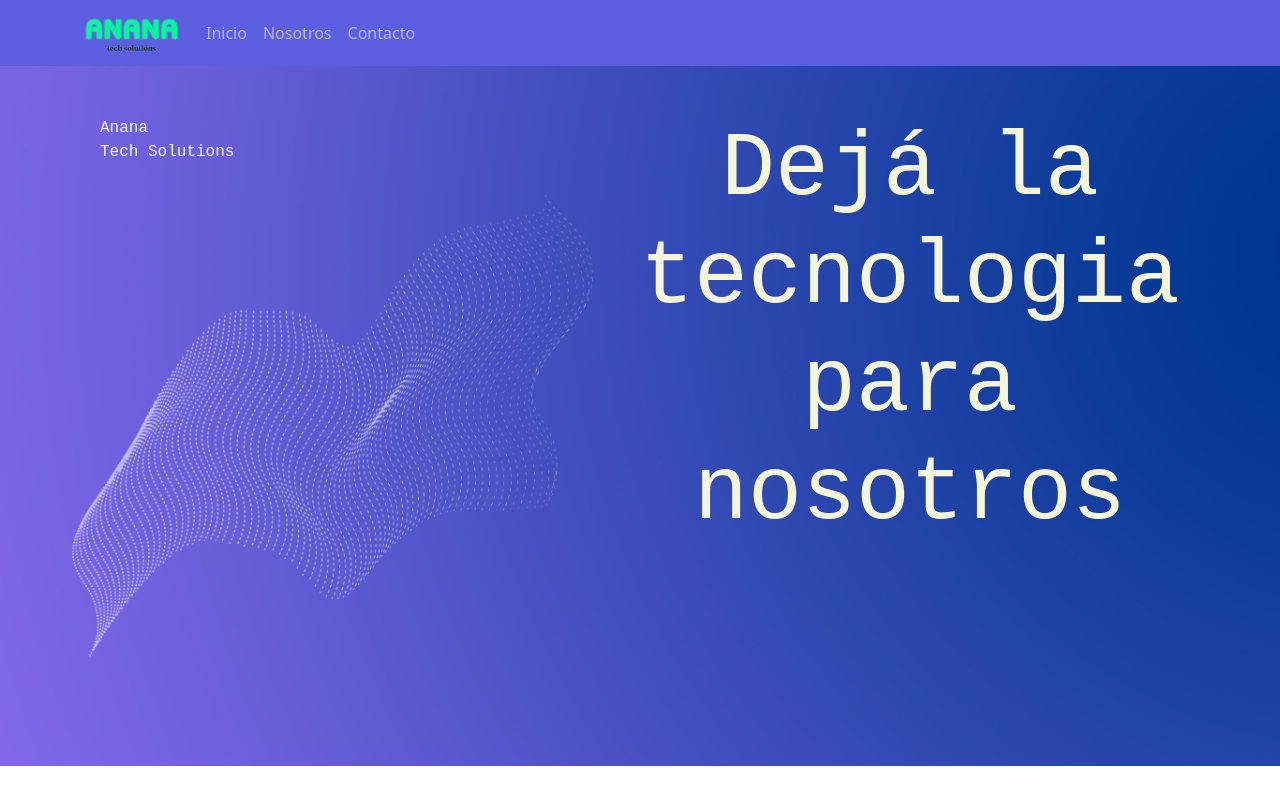
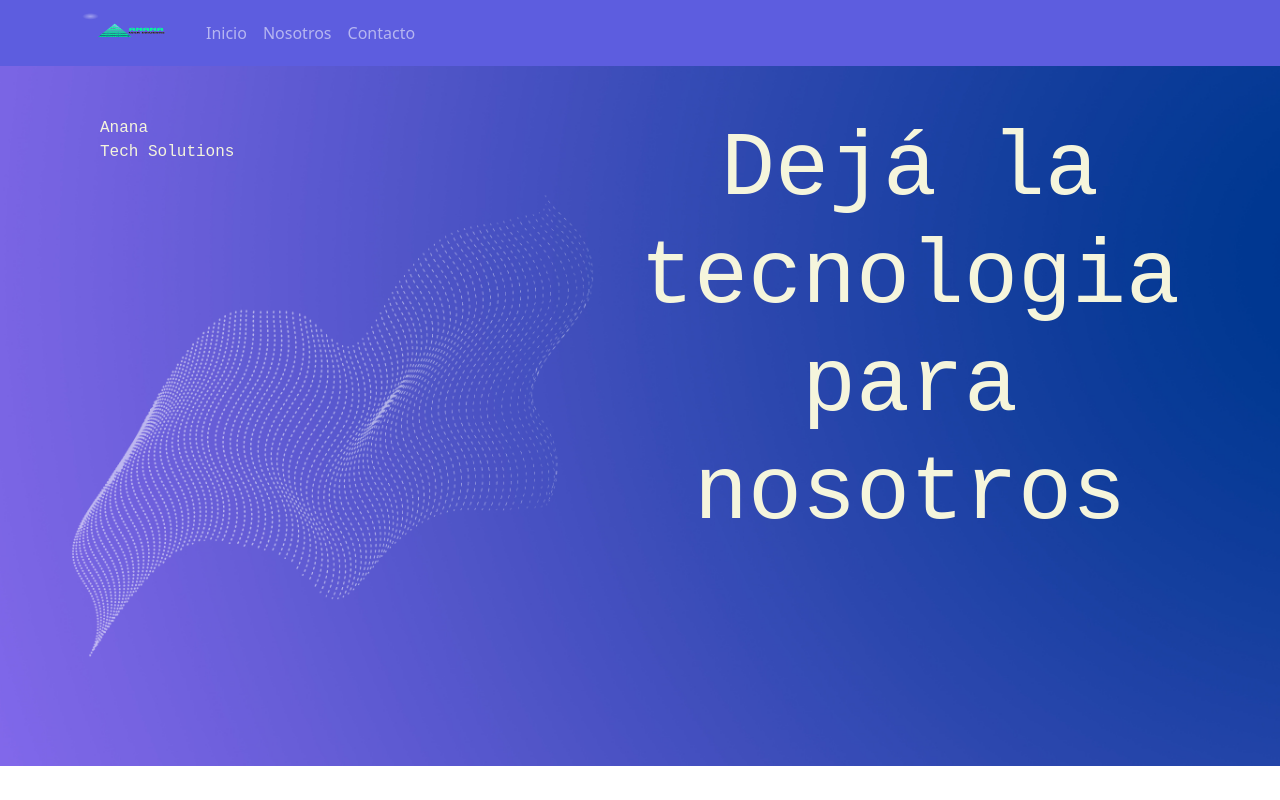
Before and after one commit to tinoyao/TinoFuturos, a React (Create React App) app: page / in a window 1280 px wide. Shown: the top 800 px of the page. Built offline with nearby package versions, Linux system fonts and the light colour scheme.

Commit message:
se acambia logo

```diff
--- a/src/components/navBar/NavBar.jsx
+++ b/src/components/navBar/NavBar.jsx
@@ -10,7 +10,7 @@ const NavBarExample = () => {
             <Navbar.Brand as={Link} to="/" >
                 <img
                     alt=""
-                    src="/logo_anana.png"
+                    src="/logo_anana2.png"
                     width="100"
                     height="40"
                     className="d-inline-block align-top"
```
Also changed, not shown: public/fav_logo_anana.png (added), public/logo_anana2.png (added).
